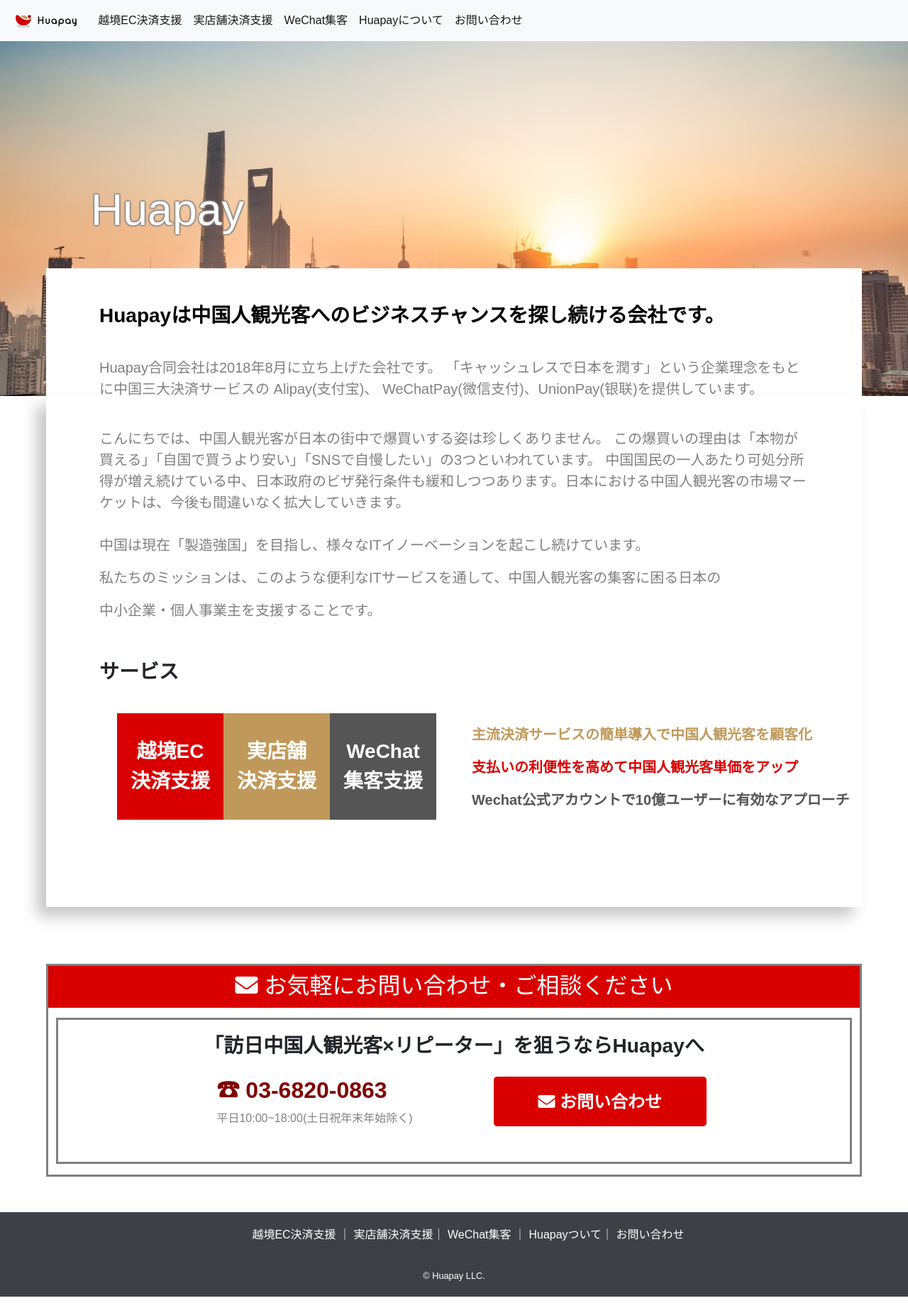
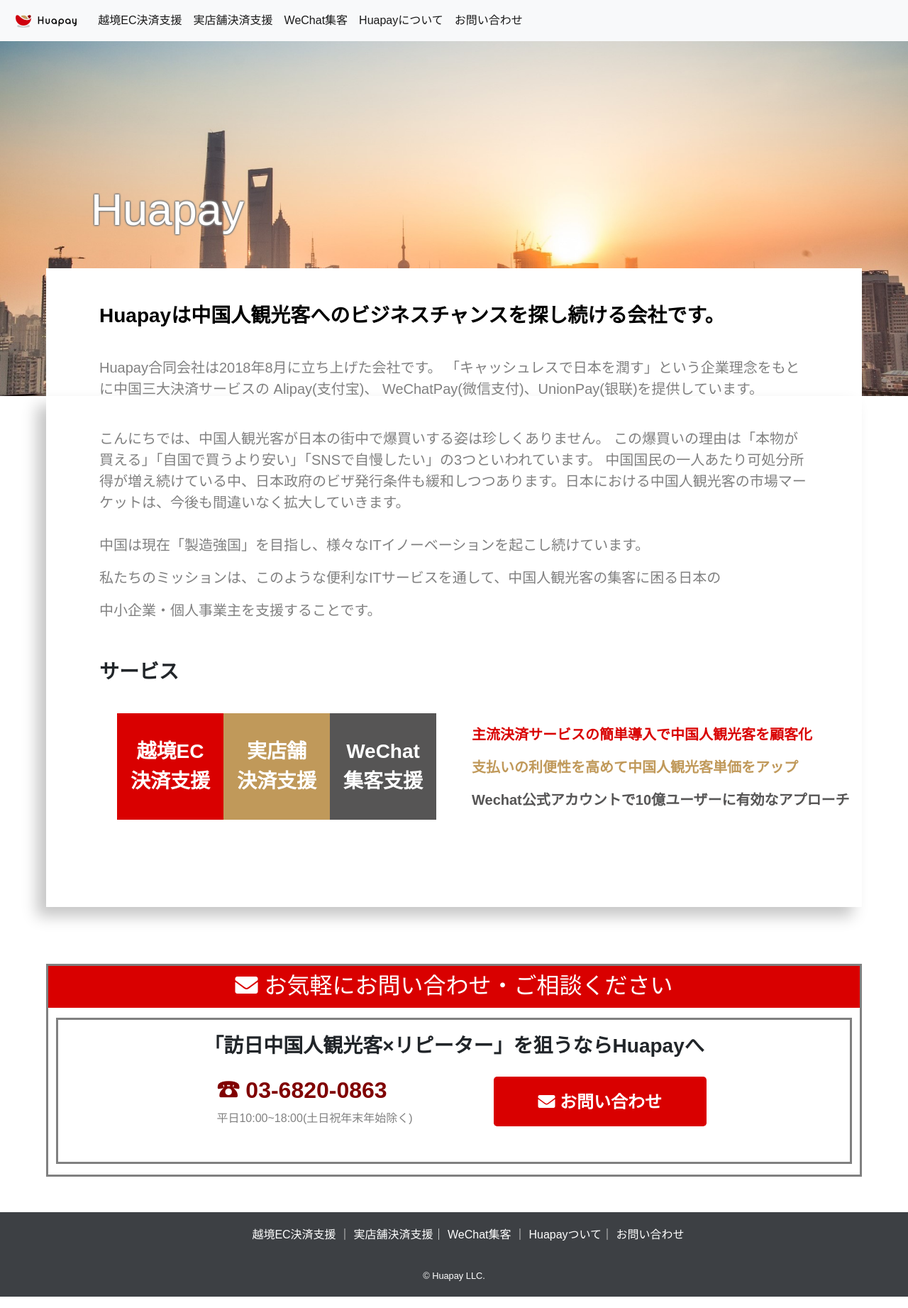
Before and after one commit to huapay/huapay.github.io, a Jekyll site: the page built from about.html, in a window 1280 px wide. Shown: the whole page at 71% size. Built offline with Jekyll 4.4.1, drawn with Linux system fonts in a browser that asks for light colours; nearby versions of some CDN libraries.

Commit message:
[fix]fontawsome include location && some frontend content

```diff
--- a/_includes/head.html
+++ b/_includes/head.html
@@ -11,6 +11,7 @@
 
     <link rel="stylesheet" href="https://stackpath.bootstrapcdn.com/bootstrap/4.1.3/css/bootstrap.min.css" integrity="sha384-MCw98/SFnGE8fJT3GXwEOngsV7Zt27NXFoaoApmYm81iuXoPkFOJwJ8ERdknLPMO" crossorigin="anonymous">
     <link rel="stylesheet" href="{{ "/assets/main.css" | relative_url }}">
+    <link rel="stylesheet" href="https://use.fontawesome.com/releases/v5.5.0/css/all.css" integrity="sha384-B4dIYHKNBt8Bc12p+WXckhzcICo0wtJAoU8YZTY5qE0Id1GSseTk6S+L3BlXeVIU" crossorigin="anonymous">
 
     {%- feed_meta -%}
 
--- a/_includes/scripts.html
+++ b/_includes/scripts.html
@@ -1,4 +1,3 @@
 <script src="https://code.jquery.com/jquery-3.3.1.slim.min.js" integrity="sha384-q8i/X+965DzO0rT7abK41JStQIAqVgRVzpbzo5smXKp4YfRvH+8abtTE1Pi6jizo" crossorigin="anonymous"></script>
 <script src="https://cdnjs.cloudflare.com/ajax/libs/popper.js/1.14.3/umd/popper.min.js" integrity="sha384-ZMP7rVo3mIykV+2+9J3UJ46jBk0WLaUAdn689aCwoqbBJiSnjAK/l8WvCWPIPm49" crossorigin="anonymous"></script>
 <script src="https://stackpath.bootstrapcdn.com/bootstrap/4.1.3/js/bootstrap.min.js" integrity="sha384-ChfqqxuZUCnJSK3+MXmPNIyE6ZbWh2IMqE241rYiqJxyMiZ6OW/JmZQ5stwEULTy" crossorigin="anonymous"></script>
-<link rel="stylesheet" href="https://use.fontawesome.com/releases/v5.5.0/css/all.css" integrity="sha384-B4dIYHKNBt8Bc12p+WXckhzcICo0wtJAoU8YZTY5qE0Id1GSseTk6S+L3BlXeVIU" crossorigin="anonymous">
--- a/_sass/layout/_about.scss
+++ b/_sass/layout/_about.scss
@@ -32,6 +32,7 @@
     background-color: white;
     width: 1150px;
     height: 900px;
+
     .sentence-zone{
         position: absolute;
         top: 50%;
@@ -43,6 +44,7 @@
         transform: translate(-50%,-80%);
         width:1000px;
         height: 500px;
+        z-index: 2;
         color: gray;
 
         .first-paragraph{
@@ -76,6 +78,7 @@
         // 確認用の線
         // border: solid 1px black;
         box-shadow: -13px 13px 20px #c6c6c6;
+        z-index: 1;
     }
 }
 
@@ -90,6 +93,7 @@
     transform: translate(-50%,-50%);
     width:1000px;
     height: 300px;
+    z-index: 2;
 }
 
 .service-zone h3{
@@ -186,25 +190,10 @@
             .phone-number p{
                 color: gray;
             }
-            .contact-button{
-                position: absolute;
-                top: 40%;
-                left: 55%;
-                .btn{
-                    width: 300px;
-                    height: 70px;
-                    background-color: #d90000;
-                    color: #ffffff;
-                    font-weight: bold;
-                }
-                .btn h4{
-                    margin-top: 5%;
-                    font-weight: bold;
-                }
-                .btn:hover{
-                    background-color: #800000;
-                }
-            }
+        }
+        .btn h4{
+            margin-top: 5%;
+            font-weight: bold;
         }
     }
     .contact-information h3{
--- /dev/null
+++ b/_sass/layout/components/_button.scss
@@ -0,0 +1,15 @@
+.red-large-button{
+    position: absolute;
+    top: 40%;
+    left: 55%;
+    .btn{
+        width: 300px;
+        height: 70px;
+        background-color: #d90000;
+        color: #ffffff;
+        font-weight: bold;
+    }
+    .btn:hover{
+        background-color: #800000;
+    }
+}
--- a/_sass/main.scss
+++ b/_sass/main.scss
@@ -5,3 +5,5 @@
 @import "layout/footer";
 @import "layout/default";
 @import "layout/about";
+// component files
+@import "layout/components/button";
--- a/about.html
+++ b/about.html
@@ -49,8 +49,8 @@
                </div>
            </div>
            <div class="service-sentences">
-                <p style="color: #c0995a">主流決済サービスの簡単導入で中国人観光客を顧客化</p>
-                <p style="color: #d90000">支払いの利便性を高めて中国人観光客単価をアップ</p>
+                <p style="color: #d90000">主流決済サービスの簡単導入で中国人観光客を顧客化</p>
+                <p style="color: #c0995a">支払いの利便性を高めて中国人観光客単価をアップ</p>
                 <p style="color: #565555">Wechat公式アカウントで10億ユーザーに有効なアプローチ</p>
             </div>
         </div>
@@ -70,7 +70,7 @@
                     <h2>☎ 03-6820-0863</h2>
                     <p>平日10:00~18:00(土日祝年末年始除く)</p>
                 </div>
-                <div class="contact-button">
+                <div class="red-large-button">
                     <a class="btn btn-default btn-lg" href="#">
                          <h4><i class="fa fa-envelope"></i> お問い合わせ</h4></a>
                 </div>
```
